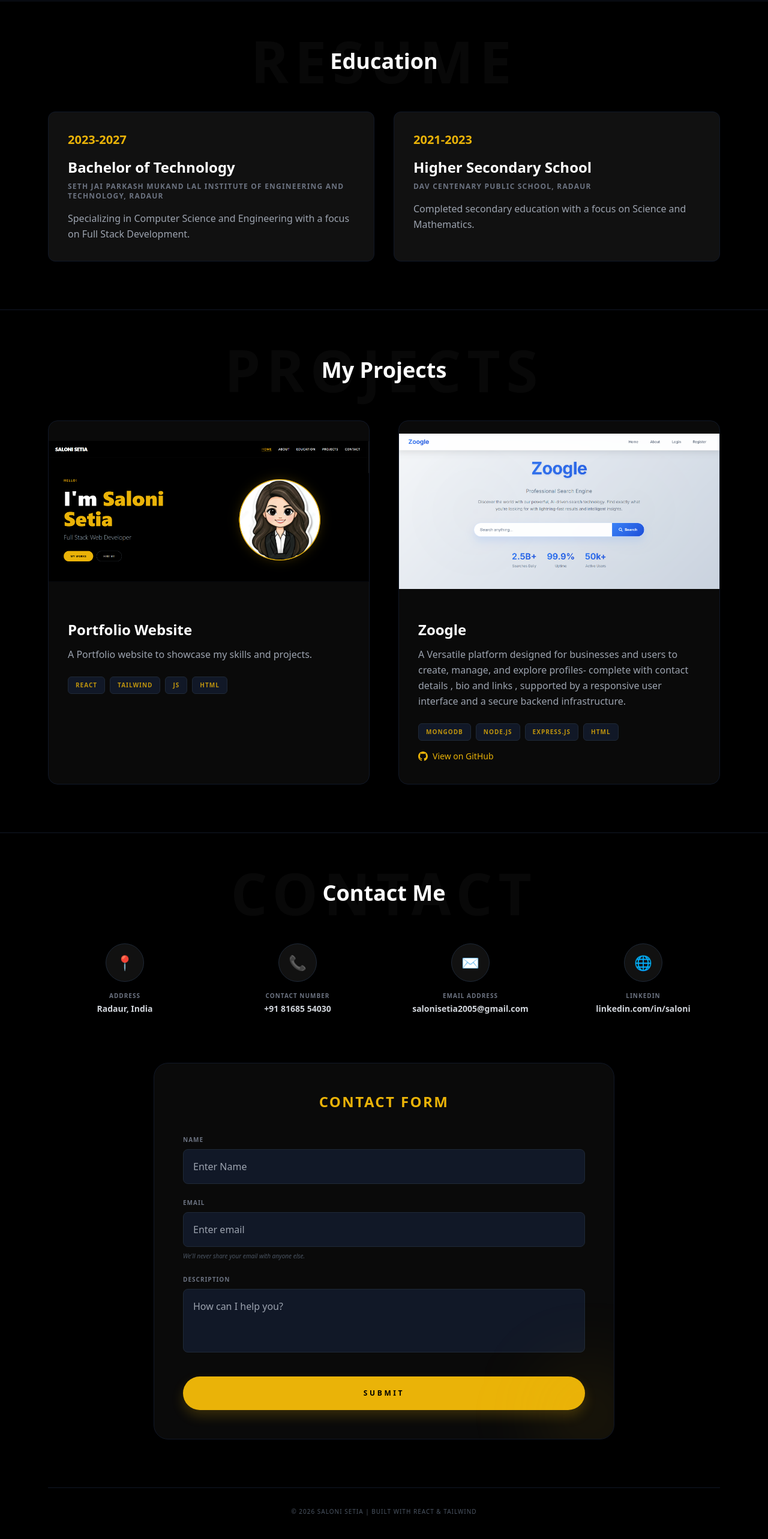
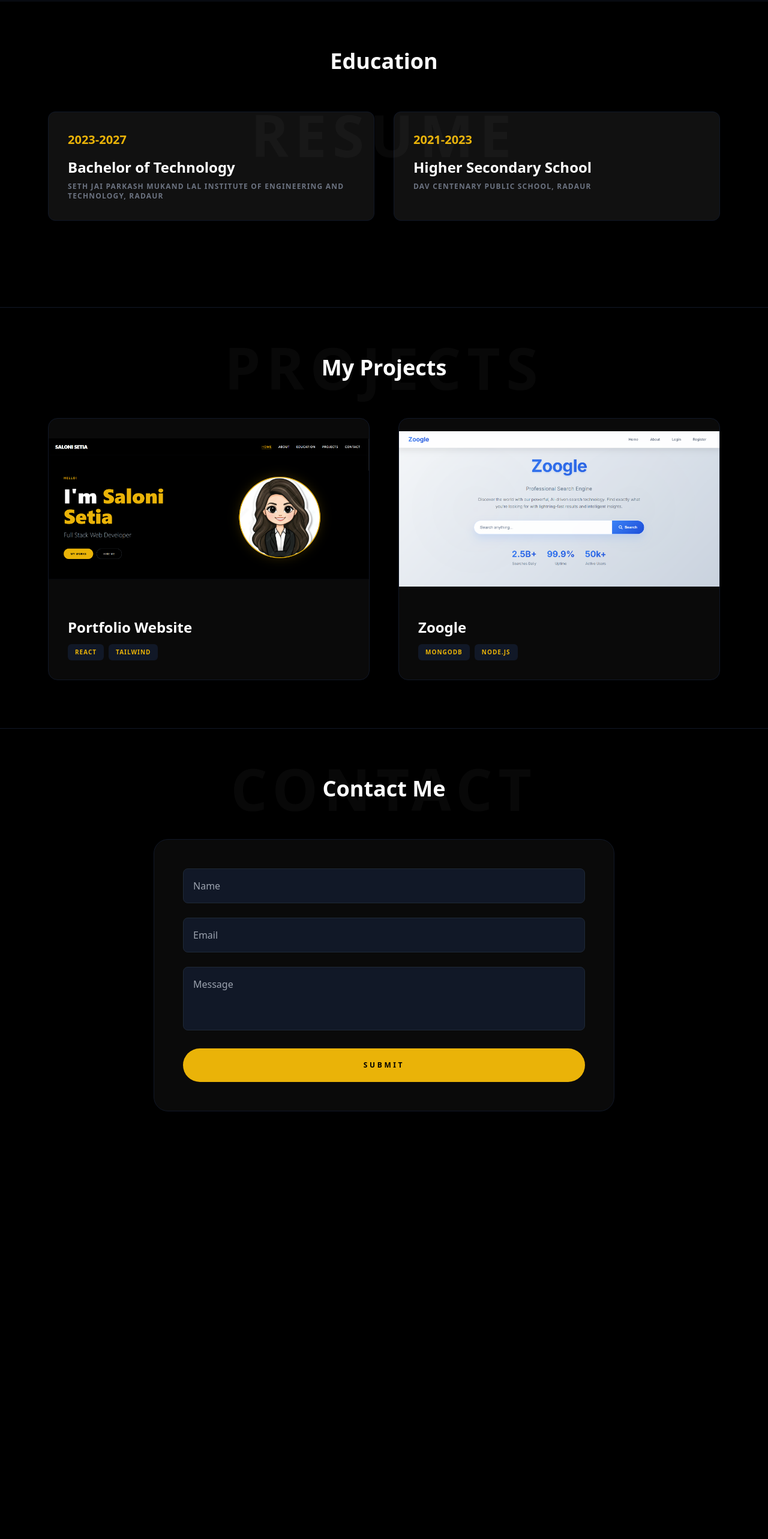
Before and after one commit to salonisetia/Portfolio, a React (Create React App) app: page / in a window 1280 px wide. Shown: the part 1369-3935 px from the top of the page at 60% size. After the commit the page ends 3302 px from the top, so only its background shows below. Built offline with nearby package versions, Linux system fonts and the light colour scheme.

Commit message:
Fix: removed broken image imports and corrected public paths

```diff
--- a/src/Home.js
+++ b/src/Home.js
@@ -1,9 +1,5 @@
 import React, { useState } from 'react';
 import emailjs from '@emailjs/browser';
-import profilePic from './Uploads/picture.png';
-
-// Then use it in your <img> tag:
-<img src={profilePic} alt="Saloni Profile" />
 
 function Home() {
   const [name, setName] = useState('');
@@ -13,15 +9,12 @@ function Home() {
   const handleSubmit = (e) => {
     e.preventDefault();
 
-    // Mapping your state to the EmailJS template variables
-    // These MUST match the {{variable_names}} in your EmailJS dashboard
     const templateParams = {
       from_name: name,     // matches {{from_name}} in dashboard
       from_email: email,   // matches {{from_email}} in dashboard
       message: description, // matches {{message}} in dashboard
     };
 
-    // Sending the email directly from the frontend
     emailjs.send(
       'service_i1yzzce',    // Your confirmed Service ID
       'template_vu6o42g',   // Your current Template ID
@@ -31,7 +24,6 @@ function Home() {
     .then((response) => {
       console.log('SUCCESS!', response.status, response.text);
       alert("Message sent successfully!");
-      // Reset form fields
       setName('');
       setEmail('');
       setDescription('');
@@ -142,97 +134,47 @@ function Home() {
         </div>
       </section>
 
-      {/* --- SECTION 4: EDUCATION SECTION --- */}
+      {/* --- SECTION 4: EDUCATION --- */}
       <section id="education" className="py-20 px-10 md:px-20 bg-black border-t border-gray-900">
-        <div className="max-w-6xl mx-auto">
-          <div className="text-center mb-16 relative">
-            <h2 className="text-6xl md:text-8xl font-black text-white/[0.03] absolute left-0 right-0 top-1/2 -translate-y-1/2 pointer-events-none uppercase tracking-widest">Resume</h2>
-            <h3 className="text-4xl font-black relative z-10">Education</h3>
-          </div>
-
-          <div className="grid grid-cols-1 md:grid-cols-2 gap-8">
+        <div className="max-w-6xl mx-auto text-center mb-16 relative">
+          <h2 className="text-6xl md:text-8xl font-black text-white/[0.03] absolute left-0 right-0 top-1/2 -translate-y-1/2 pointer-events-none uppercase tracking-widest">Resume</h2>
+          <h3 className="text-4xl font-black relative z-10">Education</h3>
+          <div className="grid grid-cols-1 md:grid-cols-2 gap-8 mt-16">
             {[
-              {
-                year: '2023-2027',
-                degree: 'Bachelor of Technology',
-                school: 'Seth Jai Parkash Mukand Lal Institute of Engineering and Technology, Radaur',
-                description: 'Specializing in Computer Science and Engineering with a focus on Full Stack Development.'
-              },
-              {
-                year: '2021-2023',
-                degree: 'Higher Secondary School',
-                school: 'DAV Centenary Public School, Radaur',
-                description: 'Completed secondary education with a focus on Science and Mathematics.'
-              }
+              { year: '2023-2027', degree: 'Bachelor of Technology', school: 'Seth Jai Parkash Mukand Lal Institute of Engineering and Technology, Radaur' },
+              { year: '2021-2023', degree: 'Higher Secondary School', school: 'DAV Centenary Public School, Radaur' }
             ].map((edu, index) => (
-              <div key={index} className="bg-[#111111] p-8 rounded-xl border border-gray-900 hover:border-yellow-500 transition-all duration-500 group">
+              <div key={index} className="bg-[#111111] p-8 rounded-xl border border-gray-900 hover:border-yellow-500 text-left group">
                 <span className="text-yellow-500 font-black text-xl mb-4 block">{edu.year}</span>
                 <h4 className="text-2xl font-bold mb-2 group-hover:text-yellow-500 transition-colors">{edu.degree}</h4>
-                <p className="text-gray-500 uppercase text-xs font-black tracking-widest mb-4">{edu.school}</p>
-                <p className="text-gray-400 leading-relaxed">{edu.description}</p>
+                <p className="text-gray-500 uppercase text-xs font-black tracking-widest">{edu.school}</p>
               </div>
             ))}
           </div>
         </div>
       </section>
 
-      {/* --- SECTION 5: PROJECTS SECTION --- */}
+      {/* --- SECTION 5: PROJECTS --- */}
       <section id="projects" className="py-20 px-10 md:px-20 bg-black border-t border-gray-900">
         <div className="max-w-6xl mx-auto">
           <div className="text-center mb-16 relative">
-            <h2 className="text-6xl md:text-8xl font-black text-white/[0.03] absolute left-0 right-0 top-1/2 -translate-y-1/2 pointer-events-none uppercase tracking-widest">
-              PROJECTS
-            </h2>
+            <h2 className="text-6xl md:text-8xl font-black text-white/[0.03] absolute left-0 right-0 top-1/2 -translate-y-1/2 pointer-events-none uppercase tracking-widest">PROJECTS</h2>
             <h3 className="text-4xl font-black relative z-10">My Projects</h3>
           </div>
-
           <div className="grid grid-cols-1 md:grid-cols-2 gap-12">
             {[
-              {
-                title: 'Portfolio Website',
-                description: 'A Portfolio website to showcase my skills and projects.',
-                image: '/Uploads/portfolio.png',
-                tech: ['React', 'Tailwind', 'JS', 'HTML']
-              },
-              {
-                title: 'Zoogle',
-                description: 'A Versatile platform designed for businesses and users to create, manage, and explore profiles- complete with contact details , bio and links , supported by a responsive user interface and a secure backend infrastructure.',
-                image: '/Uploads/zoogle.png',
-                tech: ['MongoDB', 'Node.js', 'Express.js', 'HTML'],
-                github: 'https://github.com/salonisetia/Zoogle-'
-              }
+              { title: 'Portfolio Website', img: '/Uploads/portfolio.png', tech: ['React', 'Tailwind'] },
+              { title: 'Zoogle', img: '/Uploads/zoogle.png', tech: ['MongoDB', 'Node.js'] }
             ].map((project, index) => (
-              <div key={index} className="group relative overflow-hidden rounded-2xl bg-[#0a0a0a] border border-gray-900 hover:border-yellow-500 transition-all duration-500">
-                <div className="aspect-video overflow-hidden">
-                  <img
-                    src={project.image}
-                    alt={project.title}
-                    className="w-full h-full object-contain group-hover:grayscale-0 group-hover:scale-105 transition duration-700"
-                  />
-                </div>
+              <div key={index} className="group overflow-hidden rounded-2xl bg-[#0a0a0a] border border-gray-900 hover:border-yellow-500">
+                <img src={project.img} alt={project.title} className="w-full aspect-video object-contain" />
                 <div className="p-8">
-                  <h4 className="text-2xl font-bold mb-3 group-hover:text-yellow-500 transition-colors">{project.title}</h4>
-                  <p className="text-gray-400 leading-relaxed mb-6">{project.description}</p>
-                  <div className="flex flex-wrap gap-2 mb-4">
+                  <h4 className="text-2xl font-bold mb-3 group-hover:text-yellow-500">{project.title}</h4>
+                  <div className="flex gap-2">
                     {project.tech.map((t, i) => (
-                      <span key={i} className="text-[10px] font-black uppercase tracking-widest bg-gray-900 text-yellow-500/80 px-3 py-1.5 rounded-md border border-gray-800">
-                        {t}
-                      </span>
+                      <span key={i} className="text-[10px] font-black uppercase tracking-widest bg-gray-900 text-yellow-500 px-3 py-1.5 rounded-md">{t}</span>
                     ))}
                   </div>
-                  {project.github && (
-                    <a
-                      href={project.github}
-                      target="_blank"
-                      rel="noopener noreferrer"
-                      className="inline-flex items-center text-yellow-500 hover:text-yellow-400 transition-colors text-sm font-medium"
-                    >
-                      <svg className="w-4 h-4 mr-2" fill="currentColor" viewBox="0 0 24 24">
-                        <path d="M12 0c-6.626 0-12 5.373-12 12 0 5.302 3.438 9.8 8.207 11.387.599.111.793-.261.793-.577v-2.234c-3.338.726-4.033-1.416-4.033-1.416-.546-1.387-1.333-1.756-1.333-1.756-1.089-.745.083-.729.083-.729 1.205.084 1.839 1.237 1.839 1.237 1.07 1.834 2.807 1.304 3.492.997.107-.775.418-1.305.762-1.604-2.665-.305-5.467-1.334-5.467-5.931 0-1.311.469-2.381 1.236-3.221-.124-.303-.535-1.524.117-3.176 0 0 1.008-.322 3.301 1.23.957-.266 1.983-.399 3.003-.404 1.02.005 2.047.138 3.006.404 2.291-1.552 3.297-1.23 3.297-1.23.653 1.653.242 2.874.118 3.176.77.84 1.235 1.911 1.235 3.221 0 4.609-2.807 5.624-5.479 5.921.43.372.823 1.102.823 2.222v3.293c0 .319.192.694.801.576 4.765-1.589 8.199-6.086 8.199-11.386 0-6.627-5.373-12-12-12z"/>
-                      </svg>
-                      View on GitHub
-                    </a>
-                  )}
                 </div>
               </div>
             ))}
@@ -240,96 +182,23 @@ function Home() {
         </div>
       </section>
 
-      {/* --- SECTION 6: CONTACT SECTION --- */}
+      {/* --- SECTION 6: CONTACT --- */}
       <section id="contact" className="py-20 px-10 md:px-20 bg-black border-t border-gray-900">
         <div className="max-w-6xl mx-auto">
           <div className="text-center mb-16 relative">
-            <h2 className="text-6xl md:text-8xl font-black text-white/[0.03] absolute left-0 right-0 top-1/2 -translate-y-1/2 pointer-events-none uppercase tracking-widest">
-              CONTACT
-            </h2>
+            <h2 className="text-6xl md:text-8xl font-black text-white/[0.03] absolute left-0 right-0 top-1/2 -translate-y-1/2 pointer-events-none uppercase tracking-widest">CONTACT</h2>
             <h3 className="text-4xl font-black relative z-10">Contact Me</h3>
           </div>
-
-          <div className="grid grid-cols-1 sm:grid-cols-2 lg:grid-cols-4 gap-8 mb-20">
-            {[
-              { label: 'Address', value: 'Radaur, India', icon: '📍' },
-              { label: 'Contact Number', value: '+91 81685 54030', icon: '📞' },
-              { label: 'Email Address', value: 'salonisetia2005@gmail.com', icon: '✉️' },
-              { label: 'LinkedIn', value: 'linkedin.com/in/saloni', icon: '🌐' }
-            ].map((item, index) => (
-              <div key={index} className="flex flex-col items-center group">
-                <div className="w-16 h-16 bg-[#111111] border border-gray-800 rounded-full flex items-center justify-center text-2xl mb-4 group-hover:border-yellow-500 group-hover:bg-yellow-500 group-hover:text-black transition-all duration-500">
-                  {item.icon}
-                </div>
-                <p className="text-[10px] font-black uppercase tracking-widest text-gray-500 mb-1">{item.label}</p>
-                <p className="font-bold text-sm text-gray-300">{item.value}</p>
-              </div>
-            ))}
-          </div>
-
-          {/* Contact Form */}
-          <div className="max-w-3xl mx-auto bg-[#0a0a0a] border border-gray-900 rounded-3xl p-12 relative overflow-hidden">
-            <h4 className="text-center text-2xl font-black uppercase tracking-widest mb-10 text-yellow-500">Contact Form</h4>
-
+          <div className="max-w-3xl mx-auto bg-[#0a0a0a] border border-gray-900 rounded-3xl p-12">
             <form onSubmit={handleSubmit} className="space-y-6">
-              <div className="flex flex-col space-y-2">
-                <label className="text-[10px] font-black uppercase tracking-widest text-gray-500">Name</label>
-                <input
-                  type="text"
-                  placeholder="Enter Name"
-                  name="from_name"
-                  value={name}
-                  onChange={(e) => setName(e.target.value)}
-                  className="bg-gray-900 border border-gray-800 rounded-lg px-4 py-4 text-white focus:outline-none focus:border-yellow-500 transition-all"
-                  required
-                />
-              </div>
-
-              <div className="flex flex-col space-y-2">
-                <label className="text-[10px] font-black uppercase tracking-widest text-gray-500">Email</label>
-                <input
-                  type="email"
-                  placeholder="Enter email"
-                  name="from_email"
-                  value={email}
-                  onChange={(e) => setEmail(e.target.value)}
-                  className="bg-gray-900 border border-gray-800 rounded-lg px-4 py-4 text-white focus:outline-none focus:border-yellow-500 transition-all"
-                  required
-                />
-                <em className="text-[10px] text-gray-600 italic">We'll never share your email with anyone else.</em>
-              </div>
-
-              <div className="flex flex-col space-y-2">
-                <label className="text-[10px] font-black uppercase tracking-widest text-gray-500">Description</label>
-                <textarea
-                  rows={3}
-                  placeholder="How can I help you?"
-                  name="message"
-                  value={description}
-                  onChange={(e) => setDescription(e.target.value)}
-                  className="bg-gray-900 border border-gray-800 rounded-lg px-4 py-4 text-white focus:outline-none focus:border-yellow-500 transition-all resize-none"
-                  required
-                ></textarea>
-              </div>
-
-              <div className="pt-4 text-center">
-                <button
-                  type="submit"
-                  className="w-full bg-yellow-500 text-black font-black py-5 rounded-full hover:bg-yellow-400 transition-all uppercase text-xs tracking-[0.3em] shadow-[0_10px_20px_rgba(234,179,8,0.2)]"
-                >
-                  Submit
-                </button>
-              </div>
+              <input type="text" placeholder="Name" value={name} onChange={(e) => setName(e.target.value)} className="w-full bg-gray-900 border border-gray-800 rounded-lg px-4 py-4 text-white focus:border-yellow-500 outline-none" required />
+              <input type="email" placeholder="Email" value={email} onChange={(e) => setEmail(e.target.value)} className="w-full bg-gray-900 border border-gray-800 rounded-lg px-4 py-4 text-white focus:border-yellow-500 outline-none" required />
+              <textarea rows={3} placeholder="Message" value={description} onChange={(e) => setDescription(e.target.value)} className="w-full bg-gray-900 border border-gray-800 rounded-lg px-4 py-4 text-white focus:border-yellow-500 outline-none resize-none" required></textarea>
+              <button type="submit" className="w-full bg-yellow-500 text-black font-black py-5 rounded-full hover:bg-yellow-400 transition-all uppercase text-xs tracking-[0.3em]">Submit</button>
             </form>
-            <div className="absolute -bottom-10 -right-10 w-40 h-40 bg-yellow-500/10 rounded-full blur-3xl"></div>
-          </div>
-
-          <div className="mt-20 pt-8 border-t border-gray-900 text-center text-gray-600 text-[10px] uppercase tracking-widest">
-            <p>© 2026 Saloni Setia | Built with React & Tailwind</p>
           </div>
         </div>
       </section>
-
     </div>
   );
 }
```
